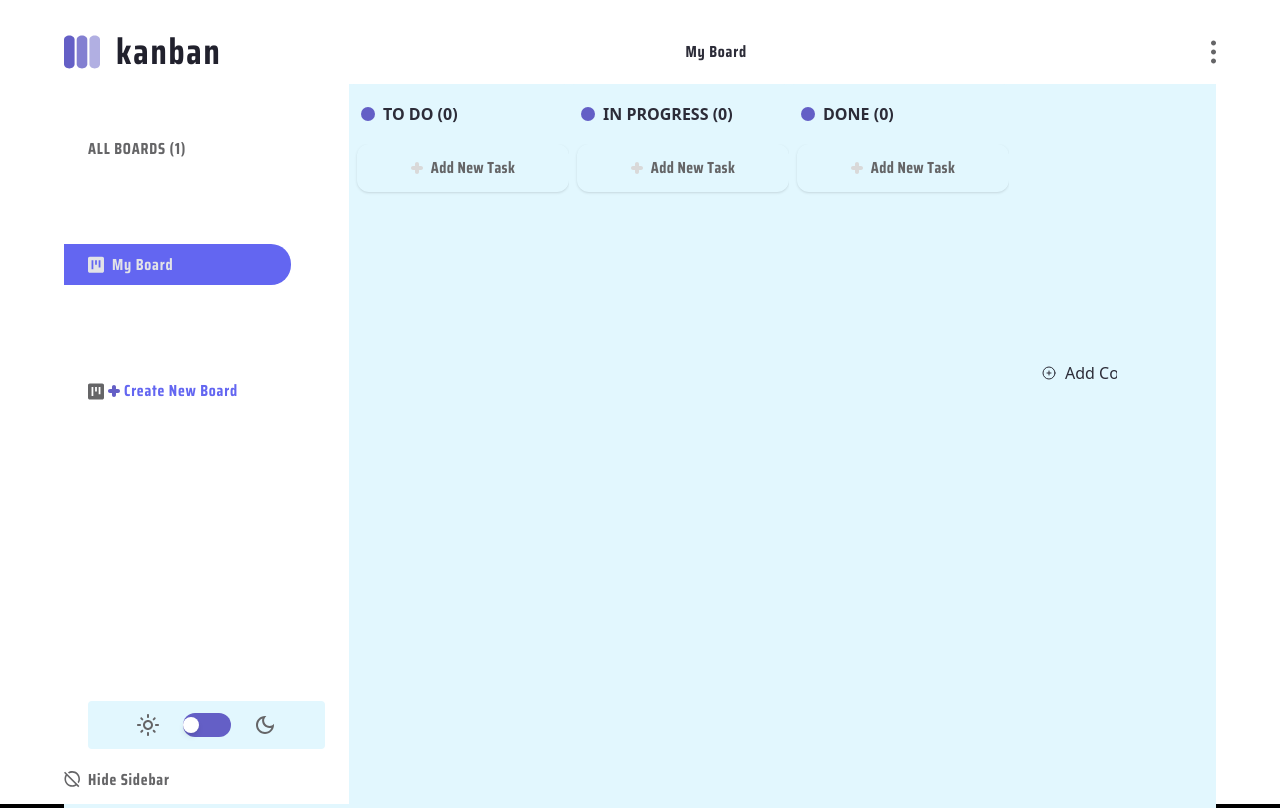
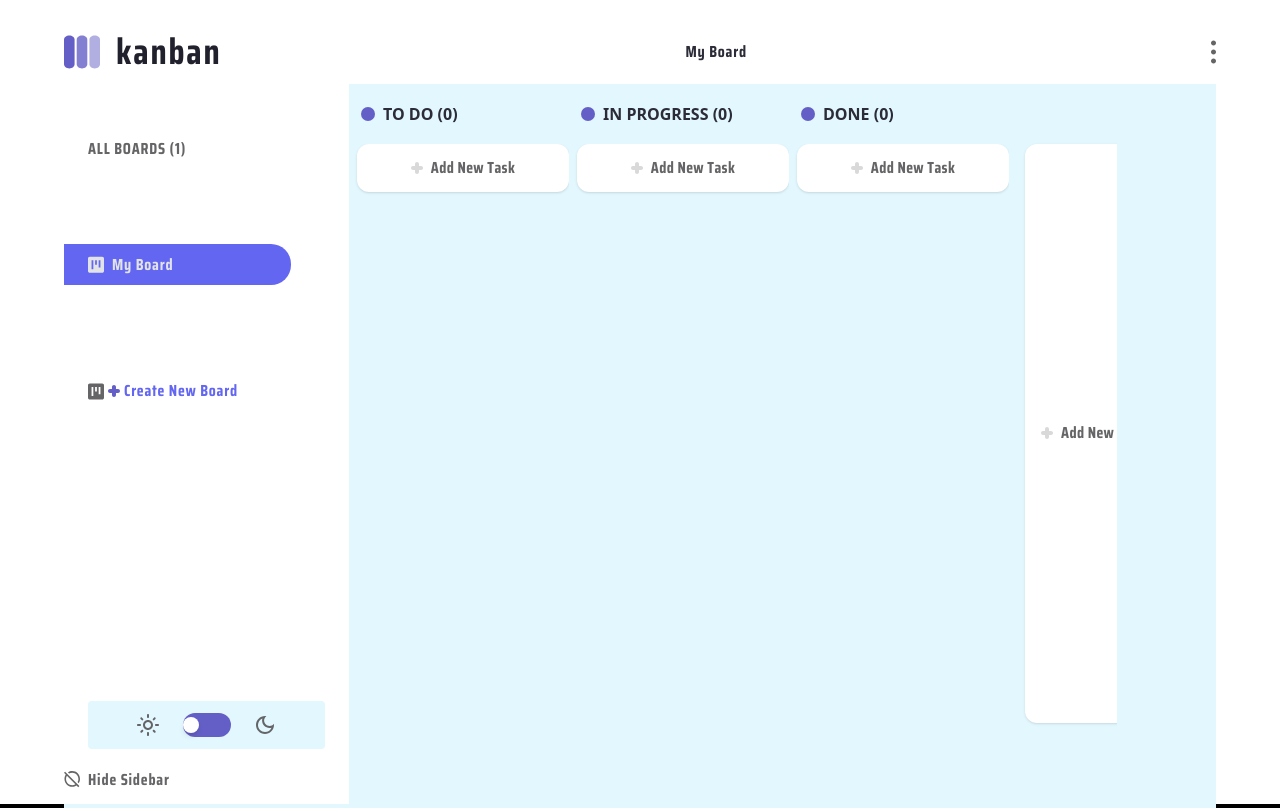
Before and after one commit to tomizdebski/KANBAN_APP, a Next.js app: page / in a window 1280 px wide. Built offline with nearby package versions, Linux system fonts and the light colour scheme.

Commit message:
feature/add-icon-trash-for-sidebar-list

```diff
--- a/components/Board.tsx
+++ b/components/Board.tsx
@@ -19,6 +19,9 @@ import TaskCard from "./TaskCard";
 import Sidebar from "./Sidebar";
 import HideButton from "./HideButton";
 import Navbar from "./Navbar";
+import { generateId } from "../utils/random";
+import Image from "next/image";
+import add from "../public/icons/add_white.svg";
 
 interface Props {
   boards: BoardType[];
@@ -33,7 +36,6 @@ const KanabnBoard = ({
   setBoards,
   setActiveBoard,
 }: Props) => {
-
   const [columns, setColumns] = useState<Column[]>([]);
   const columnsId = useMemo(() => columns?.map((col) => col.id), [columns]);
   const [tasks, setTasks] = useState<Task[]>([]);
@@ -45,7 +47,8 @@ const KanabnBoard = ({
   useEffect(() => {
     setColumns(activeBoard.columns);
     setTasks(activeBoard.tasks);
-    setBoards(boards.map((board) => {
+    setBoards(
+      boards.map((board) => {
         if (board.id === activeBoard.id) {
           return {
             ...board,
@@ -54,10 +57,9 @@ const KanabnBoard = ({
           };
         }
         return board;
-    }));
+      })
+    );
   }, [activeBoard]);
-
-
 
   const sensors = useSensors(
     useSensor(PointerSensor, {
@@ -117,21 +119,26 @@ const KanabnBoard = ({
               onClick={() => createNewColumn()}
               className="
             h-[80%]
-            w-[220px]
-            min-w-[200px]
+            min-w-[140px]
+            mt-[60px]
             cursor-pointer
-
-            bg-light_blue dark:bg-deep_gray
-
             p-4
-
+            dark:bg-dark_gray bg-white
             hover:text-fiolet
+            rounded-xl
             flex
             gap-2
-            items-center"
+            items-center
+            hover:opacity-50
+            hover:ring-2 hover:ring-inset hover:ring-fiolet
+            shadow
+
+            "
             >
-              <PlusIcon />
-              Add Column
+              <Image src={add} width={12} height={12} alt="add" className="" />
+              <div className="text-center text-gray dark:text-light_gray text-sm font-bold font-saira leading-none tracking-wide">
+                Add New Task
+              </div>
             </button>
           </div>
 
@@ -184,9 +191,7 @@ const KanabnBoard = ({
         return board;
       })
     );
-
-
-  };
+  }
 
   function deleteColumn(id: Id) {
     const delColumns = columns.filter((column) => column.id !== id);
@@ -204,7 +209,7 @@ const KanabnBoard = ({
     );
 
     console.log("Column deleted", id);
-  };
+  }
 
   function updateColumn(id: Id, title: string) {
     setColumns((columns) =>
@@ -303,8 +308,6 @@ const KanabnBoard = ({
         return board;
       })
     );
-
-
   }
 
   function onDragStart(event: DragStartEvent) {
@@ -341,12 +344,7 @@ const KanabnBoard = ({
 
       return arrayMove(columns, activeColumnIndex, overColumnIndex);
     });
-
-
-
   }
-
-
 
   function onDragOver(event: DragOverEvent) {
     const { active, over } = event;
@@ -386,10 +384,6 @@ const KanabnBoard = ({
       });
     }
   }
-
-  function generateId() {
-    return Math.floor(Math.random() * 10001);
-  }
 };
 
 export default KanabnBoard;
--- a/components/ColumnContainer.tsx
+++ b/components/ColumnContainer.tsx
@@ -7,6 +7,7 @@ import { useMemo, useState } from "react";
 import PlusIcon from "../icons/PlusIcon";
 import TaskCard from "./TaskCard";
 import FormAddTask from "./FormAddTask";
+import { randomColor } from "@/utils/random";
 
 interface Props {
   column: Column;
--- a/components/FormAddTask.tsx
+++ b/components/FormAddTask.tsx
@@ -63,7 +63,7 @@ const FormAddTask = ({createTask, columnId} : Props) => {
     return (
       <button
         onClick={() => setVisibleForm(!visibleForm)}
-        className=" pl-4 pr-4 py-4  rounded-xl shadow bg-bg-indigo-50 dark:bg-dark_gray justify-center items-center gap-2 flex hover:opacity-50"
+        className=" pl-4 pr-4 py-4  rounded-xl shadow bg-white dark:bg-dark_gray justify-center items-center gap-2 flex hover:opacity-50 hover:ring-2 hover:ring-inset hover:ring-fiolet"
       >
         <Image src={add} width={12} height={12} alt="add" className="" />
         <div className="text-center text-gray dark:text-light_gray text-sm font-bold font-saira leading-none tracking-wide">
--- a/components/Sidebar.tsx
+++ b/components/Sidebar.tsx
@@ -7,6 +7,7 @@ import add from "../public/icons/add_fiolet.svg";
 import SwitchTheme from "./SwitchTheme";
 import { useTheme } from "next-themes";
 import { BoardType } from "@/types";
+import TrashIcon from "@/icons/TrashIcon";
 
 interface Props {
   boards: BoardType[];
@@ -34,8 +35,12 @@ const Sidebar = ({ boards, activeBoard, setBoards, setActiveBoard }: Props) => {
             <div
               onClick={() => setActiveBoard(el)}
               key={el.id}
-            className={el.id === activeBoard?.id ?`self-stretch px-6 py-3 bg-indigo-500 rounded-tr-[20px] rounded-br-[20px]  justify-start items-center gap-2 inline-flex cursor-pointer` :
-            `self-stretch px-6 py-3  rounded-tr-[20px] rounded-br-[20px]  justify-start items-center gap-2 inline-flex cursor-pointer`}>
+              className={
+                el.id === activeBoard?.id
+                  ? `self-stretch px-6 py-3 bg-indigo-500 rounded-tr-[20px] rounded-br-[20px]  justify-start items-center gap-2 inline-flex cursor-pointer`
+                  : `self-stretch px-6 py-3  rounded-tr-[20px] rounded-br-[20px]  justify-start items-center gap-2 inline-flex cursor-pointer`
+              }
+            >
               <Image
                 src={kanban_white}
                 width={16}
@@ -43,8 +48,22 @@ const Sidebar = ({ boards, activeBoard, setBoards, setActiveBoard }: Props) => {
                 alt="kanban"
                 className=""
               />
+              <div className="flex justify-between gap-4">
               <div className="text-center text-light_gray dark:text-zinc-200text-sm font-semibold font-saira leading-none tracking-wider">
                 {el.title}
+              </div>
+
+              <button
+                className="stroke-gray-500 hover:stroke-white hover:bg-columnBackgroundColor rounded "
+                onClick={() => {
+                  const newBoards = boards.filter(
+                    (board) => board.id !== el.id
+                  );
+                  setBoards(newBoards);
+                }}
+              >
+                <TrashIcon />
+              </button>
               </div>
             </div>
           ))}
@@ -54,9 +73,10 @@ const Sidebar = ({ boards, activeBoard, setBoards, setActiveBoard }: Props) => {
               setEditMode(true);
               setInputValue("");
             }}
-          className="self-stretch px-6 py-3 rounded-tr-[20px] rounded-br-[20px]  justify-start items-center gap-2 inline-flex cursor-pointer">
-
-            {!editMode ?(<div className="justify-center items-center gap-1 flex">
+            className="self-stretch px-6 py-3 rounded-tr-[20px] rounded-br-[20px]  justify-start items-center gap-2 inline-flex cursor-pointer"
+          >
+            {!editMode ? (
+              <div className="justify-center items-center gap-1 flex">
                 <Image
                   src={theme === "dark" ? kanban_white : kanban_gray}
                   width={16}
@@ -64,12 +84,19 @@ const Sidebar = ({ boards, activeBoard, setBoards, setActiveBoard }: Props) => {
                   alt="kanban"
                   className=""
                 />
-              <Image src={add} width={12} height={12} alt="add" className="" />
+                <Image
+                  src={add}
+                  width={12}
+                  height={12}
+                  alt="add"
+                  className=""
+                />
 
                 <div className="text-center text-indigo-500 text-sm font-semibold font-saira leading-none tracking-wider">
                   Create New Board
                 </div>
-            </div>) : (
+              </div>
+            ) : (
               <input
                 className="bg-black focus:border-fiolet w-[150px] border rounded px-2 outline-none capitalize"
                 value={inputValue}
@@ -83,7 +110,6 @@ const Sidebar = ({ boards, activeBoard, setBoards, setActiveBoard }: Props) => {
                 }}
               />
             )}
-
           </button>
         </div>
       </div>
--- a/components/TaskCard.tsx
+++ b/components/TaskCard.tsx
@@ -86,14 +86,14 @@ function TaskCard({ task, deleteTask, updateTask }: Props) {
               Subtasks({task.subtasks.length})
             </div>
 
-
-            {task.subtasks.map(el => <div className="self-stretch h-10 p-2 bg-white dark:bg-deep_gray   rounded-lg justify-start items-center gap-6 inline-flex">
+            {task.subtasks.map((el) => (
+              <div className="self-stretch h-10 p-2 bg-white dark:bg-deep_gray   rounded-lg justify-start items-center gap-6 inline-flex">
                 <input type="checkbox" />
                 <div className="text-gray  dark:text-light_gray text-xs font-normal font-saira leading-none tracking-wide">
                   {el}
                 </div>
-            </div>)}
-
+              </div>
+            ))}
           </div>
           <div className="self-stretch h-[69px] flex-col justify-start items-start gap-[11px] flex">
             <div className="w-[233px] h-[18px] text-gray  dark:text-light_gray text-xs font-bold font-saira leading-none tracking-wide">
@@ -153,7 +153,25 @@ function TaskCard({ task, deleteTask, updateTask }: Props) {
       {...attributes}
       {...listeners}
       onClick={toggleEditMode}
-      className=" p-4 h-[100px] items-center flex text-left rounded-xl hover:ring-2 hover:ring-inset hover:ring-fiolet cursor-grab justify-between opacity-60 hover:opacity-100 transition-opacity duration-300 ease-in-out dark:bg-dark_gray bg-white"
+      className="
+      p-4 h-auto
+      items-center
+      flex
+      text-left
+      rounded-xl
+      hover:ring-2
+      hover:ring-inset
+      hover:ring-fiolet
+      cursor-grab
+      justify-between
+      opacity-60
+      hover:opacity-100
+      transition-opacity
+      duration-300
+      ease-in-out
+      dark:bg-dark_gray
+      bg-white
+      shadow"
       onMouseEnter={() => setMouseIsOver(true)}
       onMouseLeave={() => setMouseIsOver(false)}
     >
--- /dev/null
+++ b/utils/random.ts
@@ -0,0 +1,7 @@
+export function randomColor() {
+    return `#${Math.floor(Math.random()*16777215).toString(16)}`;
+};
+
+export function generateId() {
+    return Math.floor(Math.random() * 10001);
+  }
```
Lines whose indentation alone changed are shown as unchanged.
